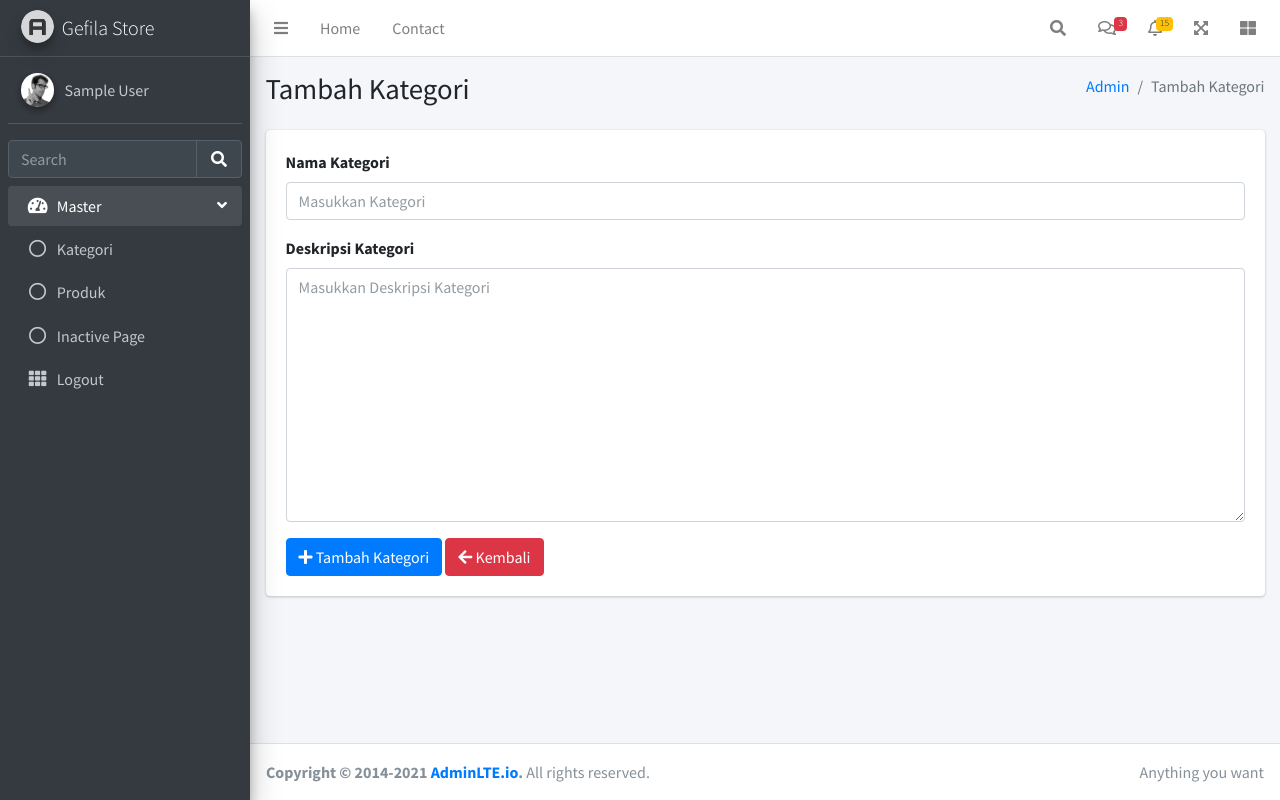
After one commit to Gefila/MeowMart, a CodeIgniter app: page /pwb_2211500085/index.php/administrator/kategori_controller/tambah_kategori in a window 1280 px wide. The commit adds this page. Run offline with CodeIgniter, Linux system fonts and the light colour scheme; the visitor is signed in with stand-in values (Sample User, id 1); some libraries are stand-ins or nearby versions.

Commit message:
tambah kategori

```diff
--- a/application/config/routes.php
+++ b/application/config/routes.php
@@ -57,5 +57,6 @@ $route['admin'] = 'administrator/Admin_dashboard_controller/index';
 $route['admin/login'] = 'administrator/Admin_auth_controller/index';
 $route['admin/logout'] = 'administrator/Admin_auth_controller/logout';
 
-#admin produk
+#admin kategori
 $route['admin/kategori'] = 'administrator/Kategori_controller/index';
+$route['admin/kategori/tambah'] = 'administrator/Kategori_controller/tambah_kategori';
--- a/application/controllers/administrator/Kategori_controller.php
+++ b/application/controllers/administrator/Kategori_controller.php
@@ -1,8 +1,9 @@
 <?php
 
-defined('BASEPATH') OR exit('No direct script access allowed');
+defined('BASEPATH') or exit('No direct script access allowed');
 
-class Kategori_controller extends CI_Controller{
+class Kategori_controller extends CI_Controller
+{
     public function __construct()
     {
         parent::__construct();
@@ -10,7 +11,8 @@ class Kategori_controller extends CI_Controller{
         $this->load->model('Produk_kategori_model');
     }
 
-    public function index(){
+    public function index()
+    {
         $data['title'] = 'Gefila Store - Kategori Produk';
         $data['admin'] = array(
             'id' => $this->session->userdata('id'),
@@ -23,4 +25,61 @@ class Kategori_controller extends CI_Controller{
         $this->load->view('administrator/kategori/index', $data);
         $this->load->view('administrator/templates/footer');
     }
+
+    public function tambah_kategori()
+    {
+        $data['title'] = 'Gefila Store - Tambah Kategori Produk';
+        $data['admin'] = array(
+            'id' => $this->session->userdata('id'),
+            'username' => $this->session->userdata('username'),
+            'full_name' => $this->session->userdata('full_name')
+        );
+        $this->form_validation->set_rules('nama_kategori', 'Nama Kategori', 'required',[
+            'required' => 'Nama kategori tidak boleh kosong'
+        ]);
+        if ($this->form_validation->run() !== FALSE) {
+            $this->__simpan_kategori();
+        } else {
+            $this->load->view('administrator/templates/header', $data);
+            $this->load->view('administrator/templates/sidebar');
+            $this->load->view('administrator/kategori/tambah_kategori');
+            $this->load->view('administrator/templates/footer');
+        }
+    }
+
+    public function __simpan_kategori()
+    {
+        $data = [
+            'nama' => ucwords($this->input->post('nama_kategori')),
+            'deskripsi' => $this->input->post('deskripsi_kategori')
+        ];
+        $simpan = $this->Produk_kategori_model->tambah($data);
+
+        if ($simpan) {
+            $this->session->set_flashdata('message', '
+            <script>
+                Swal.fire({
+                    icon: "success",
+                    title: "Berhasil",
+                    text: "Kategori berhasil ditambahkan",
+                    showConfirmButton: false,
+                    timer: 1500
+                });
+            </script>
+            ');
+        } else {
+            $this->session->set_flashdata('message', '
+            <script>
+                Swal.fire({
+                    icon: "error",
+                    title: "Gagal",
+                    text: "Kategori gagal ditambahkan",
+                    showConfirmButton: false,
+                    timer: 1500
+                });
+            </script>
+            ');
+        }
+        redirect('admin/kategori');
+    }
 }
--- a/application/models/Produk_kategori_model.php
+++ b/application/models/Produk_kategori_model.php
@@ -8,4 +8,9 @@ class Produk_kategori_model extends CI_Model{
         $query = $this->db->get($this->_table);
         return $query->result_array();
     }
+
+    public function tambah($data){
+        $this->db->insert($this->_table, $data);
+        return ($this->db->affected_rows() != 1) ? false : true;
+    }
 }
--- a/application/views/administrator/kategori/index.php
+++ b/application/views/administrator/kategori/index.php
@@ -22,6 +22,12 @@
     <div class="content">
       <div class="container-fluid">
         <div class="card-body p-0">
+          <a class="btn btn-primary" href="<?= base_url('admin/kategori/tambah') ?>">
+            <i class="fa fa-plus"></i> Tambah Kategori
+          </a>
+          <?php if ($this->session->flashdata('message')) : ?>
+            <?= $this->session->flashdata('message'); ?>
+          <?php endif; ?>
           <table class="table table-striped">
             <thead>
               <tr>
--- /dev/null
+++ b/application/views/administrator/kategori/tambah_kategori.php
@@ -0,0 +1,49 @@
+  <!-- Content Wrapper. Contains page content -->
+  <div class="content-wrapper">
+  	<!-- Content Header (Page header) -->
+  	<div class="content-header">
+  		<div class="container-fluid">
+  			<div class="row mb-2">
+  				<div class="col-sm-6">
+  					<h1 class="m-0">Tambah Kategori</h1>
+  				</div><!-- /.col -->
+  				<div class="col-sm-6">
+  					<ol class="breadcrumb float-sm-right">
+  						<li class="breadcrumb-item"><a href="<?= base_url('admin') ?>">Admin</a></li>
+  						<li class="breadcrumb-item active">Tambah Kategori</li>
+  					</ol>
+  				</div><!-- /.col -->
+  			</div><!-- /.row -->
+  		</div><!-- /.container-fluid -->
+  	</div>
+  	<!-- /.content-header -->
+
+  	<div class="content">
+  		<div class="container-fluid">
+  			<form method="post">
+  				<div class="card card-body">
+  					<div class="form-group ">
+  						<label for="exampleInputEmail1">Nama Kategori</label>
+  						<input type="text" class="form-control <?= (form_error('nama_kategori')) ? 'is-invalid' : ''; ?>" id="nama_kategori" name="nama_kategori" placeholder="Masukkan Kategori">
+						<small class="text-danger mb-0"><?= strip_tags(form_error('nama_kategori')); ?></small>
+  					</div>
+  					<div class="form-group">
+  						<label>Deskripsi Kategori</label>
+  						<textarea class="form-control" rows="10" col="30" name="deskripsi_kategori" placeholder="Masukkan Deskripsi Kategori"></textarea>
+  					</div>
+  					<div>
+  						<button class="btn btn-primary">
+  							<i class="fa fa-plus"></i> Tambah Kategori
+  						</button>
+  						<a href="<?= base_url('admin/kategori') ?>" class="btn btn-danger">
+  							<i class="fa fa-arrow-left"></i> Kembali
+  						</a>
+  					</div>
+  				</div>
+  			</form>
+  			<!-- /.row -->
+  		</div><!-- /.container-fluid -->
+  	</div>
+  	<!-- /.content -->
+  </div>
+  <!-- /.content-wrapper -->
--- a/application/views/administrator/templates/footer.php
+++ b/application/views/administrator/templates/footer.php
@@ -29,7 +29,6 @@
   <!-- AdminLTE App -->
   <script src="<?=base_url('assets/')?>dist/js/adminlte.min.js"></script>
   <!-- SweetAlert2 -->
-  <script src="<?=base_url('assets/')?>plugins/sweetalert2/dist/sweetalert2.all.min.js"></script>
   </body>
 
   </html>
--- a/application/views/administrator/templates/header.php
+++ b/application/views/administrator/templates/header.php
@@ -16,6 +16,7 @@ scratch. This page gets rid of all links and provides the needed markup only.
     <link rel="stylesheet" href="<?=base_url('assets/')?>plugins/fontawesome-free/css/all.min.css">
     <!-- Theme style -->
     <link rel="stylesheet" href="<?=base_url('assets/')?>dist/css/adminlte.min.css">
+    <script src="<?=base_url('assets/')?>plugins/sweetalert2/dist/sweetalert2.all.min.js"></script>
 </head>
 
 <body class="hold-transition sidebar-mini">
```
